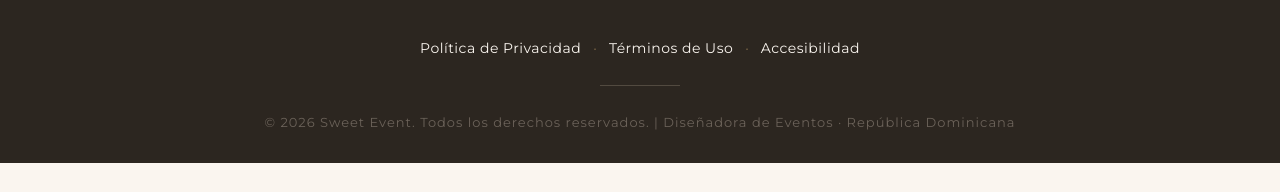
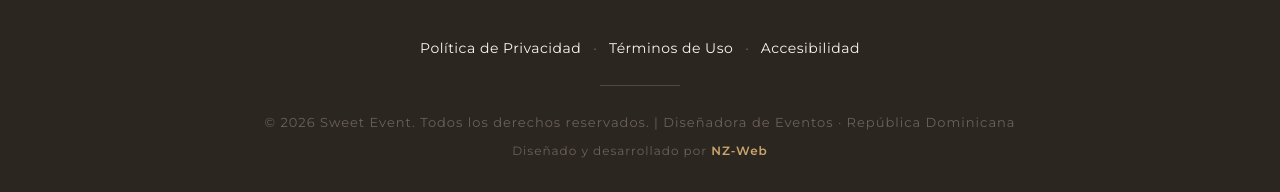
Before and after one commit to zvi293/sweet-event-website, a plain HTML site: page index.html in a window 1280 px wide. Shown: the part 8326-8518 px from the top of the page. Before the commit the page ends 8489 px from the top, so only its background shows below. Drawn offline with nearby package versions, Linux system fonts and the light colour scheme; a web font is replaced by a local one.

Commit message:
קרדיט אתר שלי

```diff
--- a/index.html
+++ b/index.html
@@ -855,6 +855,9 @@
                 <p class="footer-copyright">
                     © 2026 Sweet Event. Todos los derechos reservados. | Diseñadora de Eventos · República Dominicana
                 </p>
+                <p class="footer-credit">
+                    Diseñado y desarrollado por <a href="https://nz-web.com/" target="_blank" rel="noopener">NZ-Web</a>
+                </p>
             </div>
         </div>
     </footer>
--- a/style.css
+++ b/style.css
@@ -1241,6 +1241,24 @@ a {
     letter-spacing: 1px;
 }
 
+.footer-credit {
+    font-size: 12px;
+    color: var(--color-text-light);
+    letter-spacing: 1px;
+    margin-top: 8px;
+}
+
+.footer-credit a {
+    color: var(--color-gold);
+    text-decoration: none;
+    font-weight: 600;
+    transition: opacity 0.3s ease;
+}
+
+.footer-credit a:hover {
+    opacity: 0.75;
+}
+
 /* ===== WHATSAPP FLOATING ===== */
 .whatsapp-float {
     position: fixed;
```
Also changed, not shown: accesibilidad.html (+3 -0 lines), politica-privacidad.html (+3 -0 lines), terminos-uso.html (+3 -0 lines).
